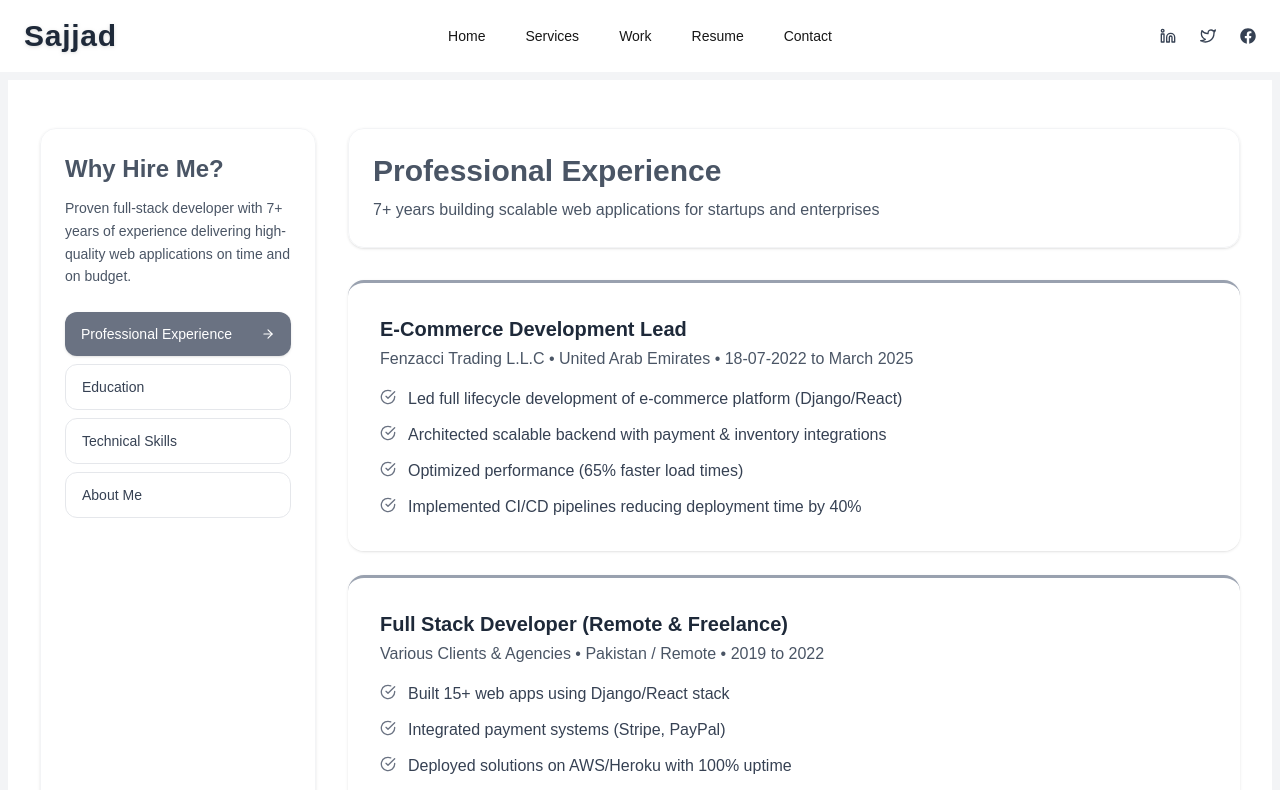
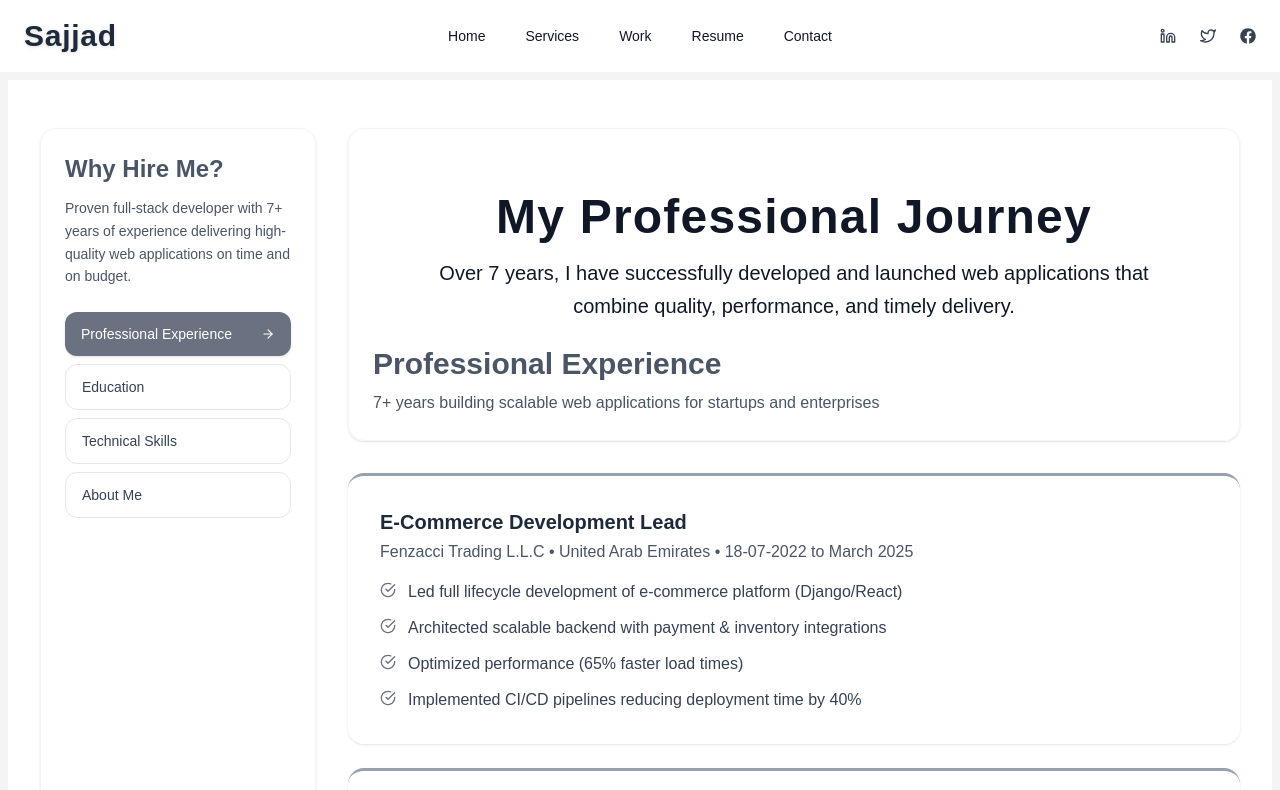
Before and after one commit to khan2024-stack/my-portfolio, a Next.js app in the folder my-portfolio/: page /page/resume in a window 1280 px wide. Shown: the top 790 px of the page. Built offline with nearby package versions, Linux system fonts and the light colour scheme.

Commit message:
mac updates for resume page

```diff
--- a/my-portfolio/src/app/layout.tsx
+++ b/my-portfolio/src/app/layout.tsx
@@ -1,12 +1,9 @@
-
 // app/layout.tsx
 import type { Metadata } from "next";
 import { Geist, Geist_Mono } from "next/font/google";
-
-import { Toaster } from 'react-hot-toast';
+import { Toaster } from "react-hot-toast";
 
 import Navbar from "@/components/nevbar/Navbar";
-
 import "./globals.css";
 
 const geistSans = Geist({
@@ -20,8 +17,9 @@ const geistMono = Geist_Mono({
 });
 
 export const metadata: Metadata = {
-  title: " Muhammad Sajjad | Senior Full-Stack Engineer",
-  description: "Building Scalable, High-Performance Web Applications 7+ years of expertise in end-to-end development, from backend architecture (Python, Django, FastAPI) to modern frontends (React.js, Next.js). Specialized in transforming Figma/PSD designs into responsive, SEO-optimized websites—delivering secure, fast, and user-centric solutions.",
+  title: "Muhammad Sajjad | Senior Full-Stack Engineer",
+  description:
+    "Building Scalable, High-Performance Web Applications. 7+ years of expertise in end-to-end development, from backend architecture (Python, Django, FastAPI) to modern frontends (React.js, Next.js). Specialized in transforming Figma/PSD designs into responsive, SEO-optimized websites—delivering secure, fast, and user-centric solutions.",
 };
 
 export default function RootLayout({
@@ -31,12 +29,20 @@ export default function RootLayout({
 }>) {
   return (
     <html lang="en">
-    <body className={`${geistSans.variable} ${geistMono.variable} antialiased`}>
+      <body
+        className={`
+          ${geistSans.variable}
+          ${geistMono.variable}
+          antialiased
+          bg-white
+          text-black
+          font-sans
+        `}
+      >
         <Navbar />
         {children}
-      <Toaster/>
+        <Toaster />
       </body>
     </html>
   );
-
 }
--- a/my-portfolio/src/app/page/resume/page.tsx
+++ b/my-portfolio/src/app/page/resume/page.tsx
@@ -9,6 +9,7 @@ import EducationCard from '@/components/resume/EducationCard';
 import SkillsCard from '@/components/resume/SkillsCard';
 import AboutCard from '@/components/resume/AboutCard';
 import Sidebar from '@/components/resume/Sidebar';
+import PageHeader from '@/components/pagesHeader/PageHeader';
 
 import type {
   Experience,
@@ -49,6 +50,7 @@ export default function Resume() {
           className="space-y-8"
         >
           <div className="backdrop-blur-sm p-6 rounded-2xl border border-gray-100 shadow-sm">
+            <PageHeader page="myResume"/>
             <h2 className="text-3xl font-bold text-gray-900">
               <span className="text-gray-600 group-hover:text-gray-800 transition-colors duration-300">
                 {section.title}
--- a/my-portfolio/src/app/portfolio-content/pageheader-content.tsx
+++ b/my-portfolio/src/app/portfolio-content/pageheader-content.tsx
@@ -14,4 +14,9 @@ export const pageHeaders = {
     description:
       "Have questions or want to work together? Get in touch!",
   },
+  myResume:{
+    title:"My Professional Journey",
+    description:
+    "Over 7 years, I have successfully developed and launched web applications that combine quality, performance, and timely delivery.",
+  },
 };
--- a/my-portfolio/src/components/home/home-style.ts
+++ b/my-portfolio/src/components/home/home-style.ts
@@ -36,7 +36,7 @@ export const homepage = {
             layout.flex.col,
             layout.flex.end,
             spacing.py.md,
-            "pl-0 md:pl-20 w-full text-center",
+            "pl-0 md:p-8 w-full text-center",
         ].join(" "),
         h4: [
             typography.heading[4],
--- a/my-portfolio/src/components/nevbar/header-style.ts
+++ b/my-portfolio/src/components/nevbar/header-style.ts
@@ -27,7 +27,7 @@ export const header = {
 
 // Base header styles (updated)
   base: [
-    "absolute md:relative top-0 w-full z-50 backdrop-blur-sm bg-white/90",
+    "absolute md:relative top-0 w-full z-50 backdrop-blur-sm bg-white/90 text-gray-900 ",
     utilities.transition.base
   ].join(" "),
 
--- a/my-portfolio/src/lib/central-styles.ts
+++ b/my-portfolio/src/lib/central-styles.ts
@@ -151,7 +151,7 @@ export const utilities = {
 
 export const basicLayout = {
   main: "md:min-h-screen flex flex-col bg-gray-100 lg:flex-row w-full max-w-full px-2 py-2 sm:px-2 2xl:px-[15%]  ",
-  childrenWrapper: "flex-1 w-full flex items-center justify-center bg-white [&>*]:max-w-full",
+  childrenWrapper: "flex-1 w-full text-gray-900 flex items-center justify-center bg-white [&>*]:max-w-full",
 };
 
 
--- a/my-portfolio/tailwind.config.mjs
+++ b/my-portfolio/tailwind.config.mjs
@@ -8,18 +8,18 @@ export default {
   theme: {
     extend: {
       colors: {
-        background: "var(--background)",
-        foreground: "var(--foreground)",
+        background: '#ffffff',   // white background
+        foreground: '#000000',   // black text
       },
       screens: {
-      xs: '320px',
-      sm: '640px',
-      md: '768px',
-      lg: '1024px',
-      xl: '1280px',
+        xs: '320px',
+        sm: '640px',
+        md: '768px',
+        lg: '1024px',
+        xl: '1280px',
       },
     },
   },
-
+  darkMode: 'media', // or 'class' if you want manual dark mode toggle
   plugins: [],
 };
```
Lines whose indentation alone changed are shown as unchanged.
